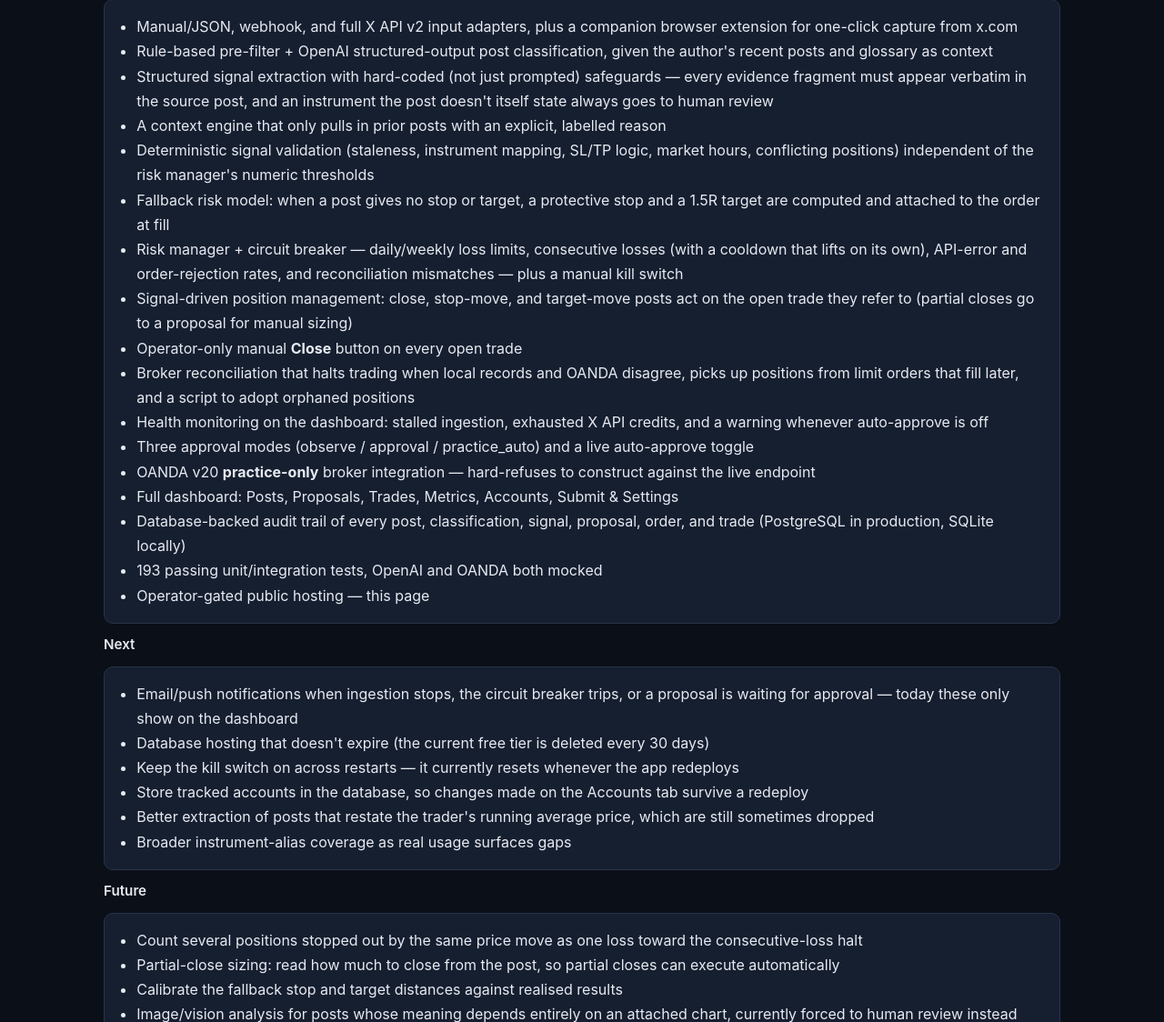
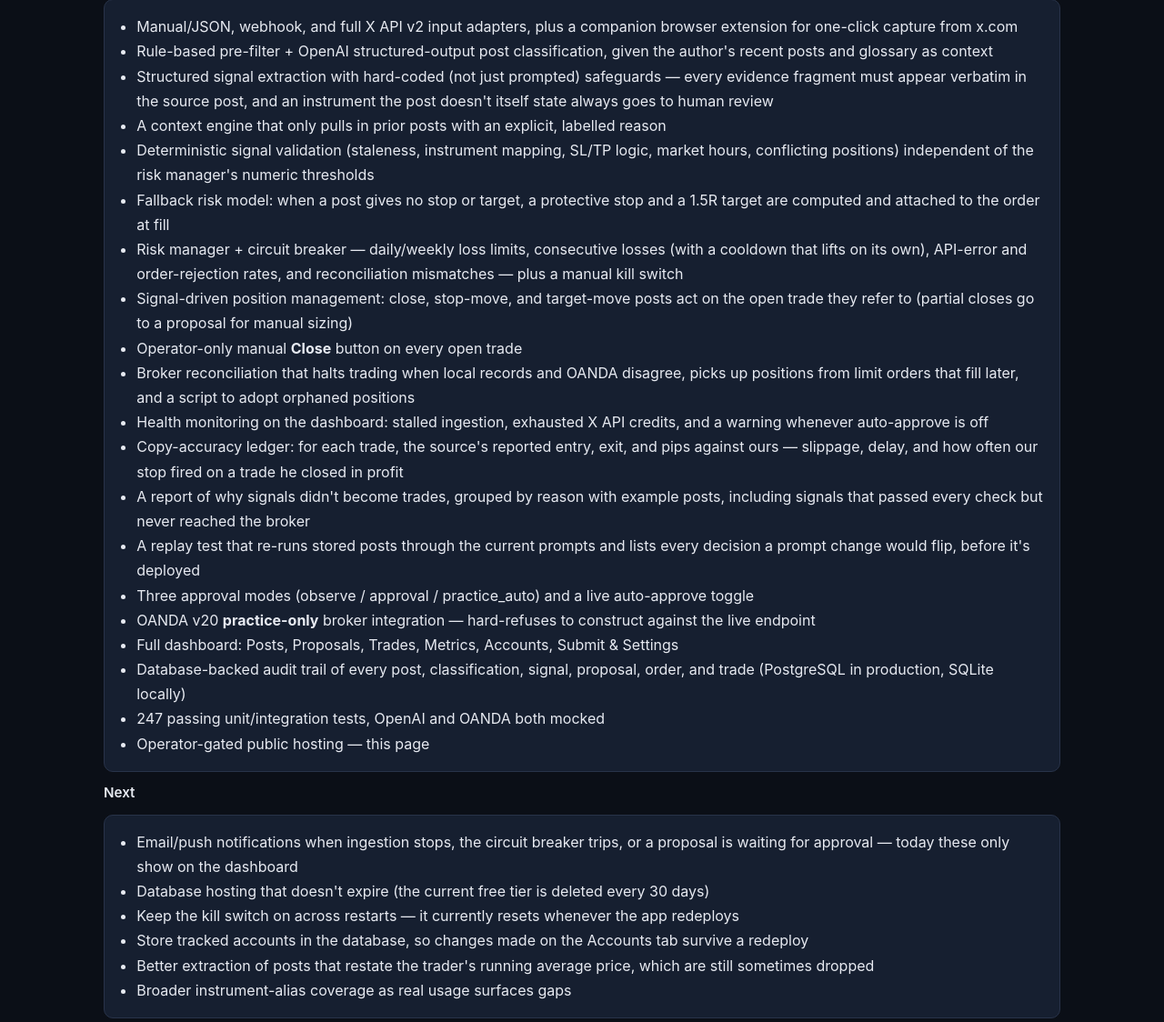
Before and after one commit to 1234Es/x-copy-trade-tool-demo, a FastAPI app: page /app in a window 1280 px wide, after a click on "Roadmap". Shown: the part 251-1375 px from the top of the page at 91% size. Run offline with FastAPI, Linux system fonts and the light colour scheme; data that the repository does not hold is empty.

Commit message:
Document the replay test and list the three new reports on the roadmap
Adds the copy-accuracy ledger, the rejection report, and the prompt
replay to the roadmap's Shipped list, and brings both stale test counts
(dashboard 193, README 179) to the current 247.

The README gains a short section on running the replay before a prompt
change. The unit suite mocks OpenAI, so it can't show whether a prompt
edit makes the model read real posts differently -- the replay is the
only thing that can, and it's only useful if it's run.

Co-Authored-By: Claude Opus 5.5 <noreply@anthropic.com>
Claude-Session: https://claude.ai/code/session_01E7bxpeaB3Z3uQicfHrP5Ha

```diff
--- a/app/api/templates/dashboard.html
+++ b/app/api/templates/dashboard.html
@@ -481,11 +481,14 @@
         <li>Operator-only manual <strong>Close</strong> button on every open trade</li>
         <li>Broker reconciliation that halts trading when local records and OANDA disagree, picks up positions from limit orders that fill later, and a script to adopt orphaned positions</li>
         <li>Health monitoring on the dashboard: stalled ingestion, exhausted X API credits, and a warning whenever auto-approve is off</li>
+        <li>Copy-accuracy ledger: for each trade, the source's reported entry, exit, and pips against ours &mdash; slippage, delay, and how often our stop fired on a trade he closed in profit</li>
+        <li>A report of why signals didn't become trades, grouped by reason with example posts, including signals that passed every check but never reached the broker</li>
+        <li>A replay test that re-runs stored posts through the current prompts and lists every decision a prompt change would flip, before it's deployed</li>
         <li>Three approval modes (observe / approval / practice_auto) and a live auto-approve toggle</li>
         <li>OANDA v20 <strong>practice-only</strong> broker integration &mdash; hard-refuses to construct against the live endpoint</li>
         <li>Full dashboard: Posts, Proposals, Trades, Metrics, Accounts, Submit &amp; Settings</li>
         <li>Database-backed audit trail of every post, classification, signal, proposal, order, and trade (PostgreSQL in production, SQLite locally)</li>
-        <li>193 passing unit/integration tests, OpenAI and OANDA both mocked</li>
+        <li>247 passing unit/integration tests, OpenAI and OANDA both mocked</li>
         <li>Operator-gated public hosting &mdash; this page</li>
       </ul>
     </div>
```
Also changed, not shown: README.md.
